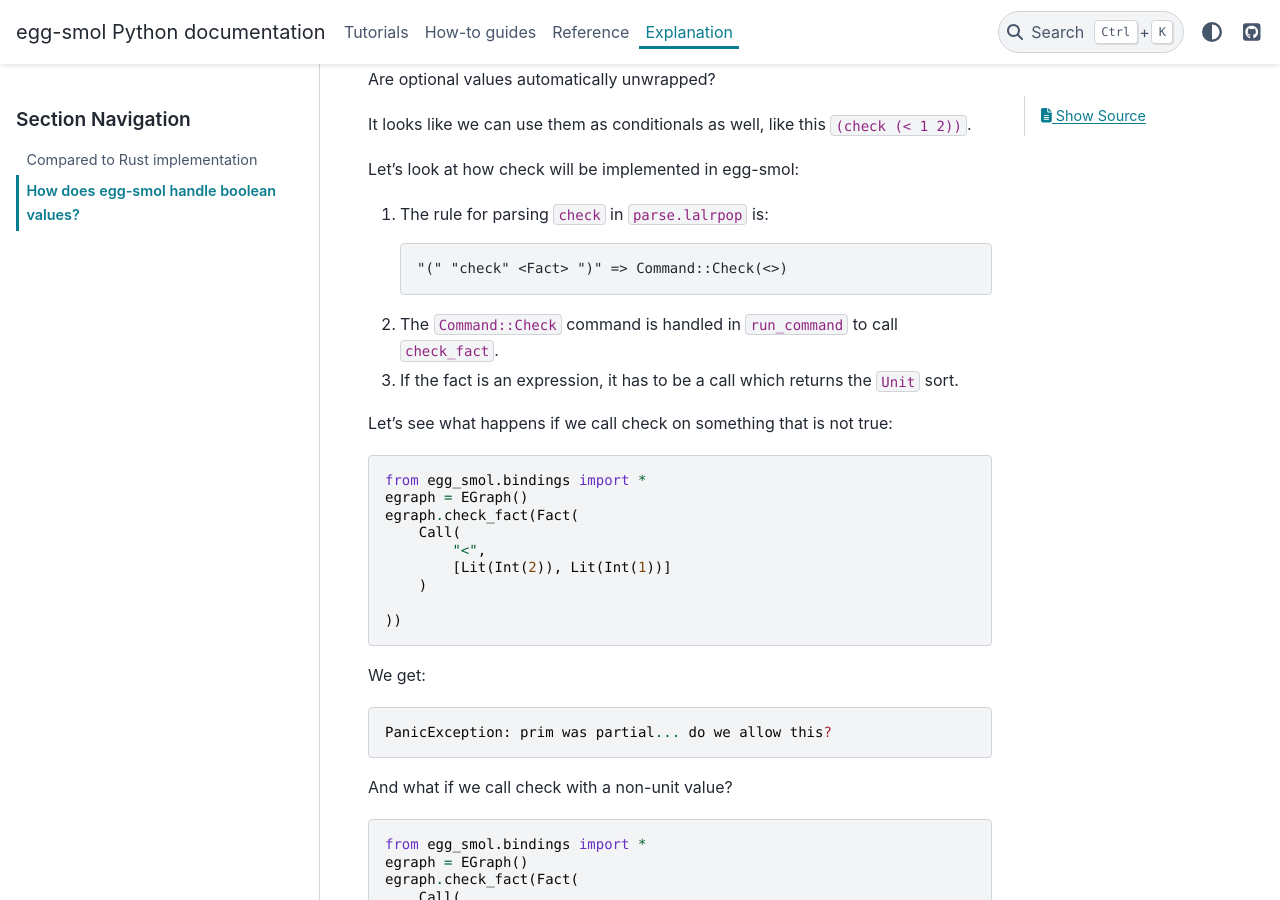
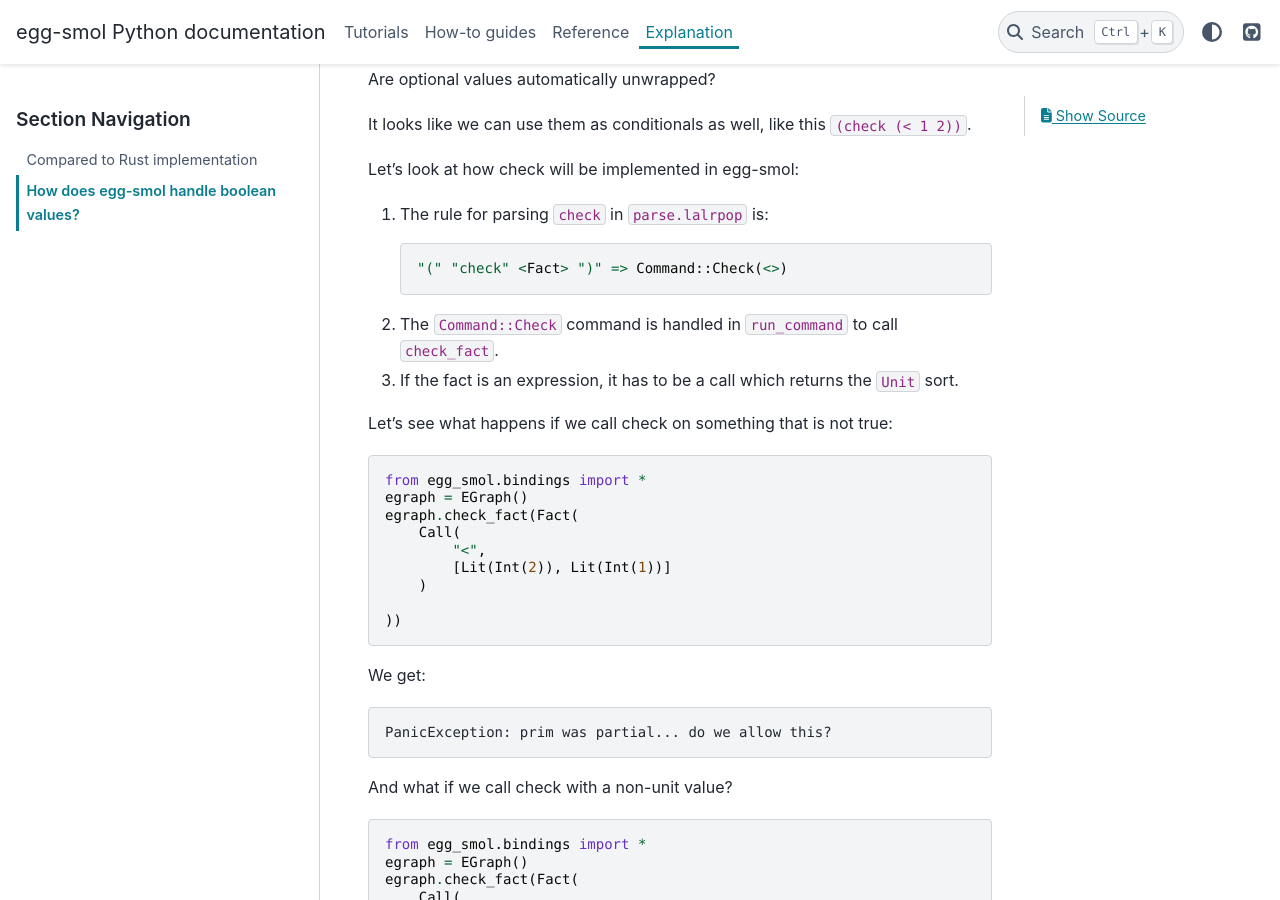
Before and after one commit to egraphs-good/egglog-python, a Sphinx documentation site: the page built from docs/explanation/optional_values.md, in a window 1280 px wide and 900 px high, scrolled down 305 px. Built offline with Sphinx 7.4.7 and the PyData theme 0.15.4, drawn with Linux system fonts in a browser that asks for light colours.

Commit message:
Fix docs

````diff
--- a/docs/explanation/optional_values.md
+++ b/docs/explanation/optional_values.md
@@ -13,7 +13,7 @@ Let's look at how check will be implemented in egg-smol:
 
 1. The rule for parsing `check` in `parse.lalrpop` is:
 
-   ```lalrpop
+   ```
    "(" "check" <Fact> ")" => Command::Check(<>)
    ```
 
@@ -36,7 +36,7 @@ egraph.check_fact(Fact(
 
 We get:
 
-```python
+```
 PanicException: prim was partial... do we allow this?
 ```
 
````
